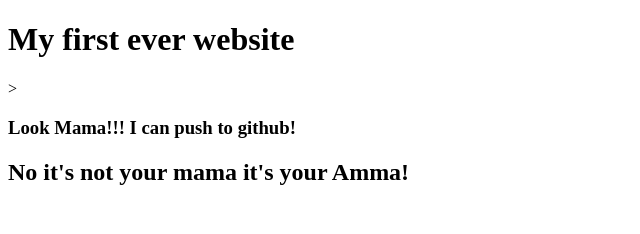
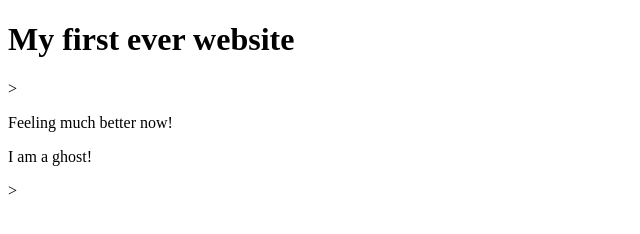
Before and after one commit to IshmamSaeid/My-first-website, a plain HTML site: page index.html in a window 1280 px wide. Shown: the whole page, without its empty margins (0-640 px from the left). Drawn offline with Linux system fonts and the light colour scheme.

Commit message:
ghost hunting

```diff
--- a/index.html
+++ b/index.html
@@ -7,7 +7,7 @@
 </head>
 <body>
     <h1>My first ever website</h1>>
-    <h3>Look Mama!!! I can push to github!</h3>
-    <h2>No it's not your mama it's your Amma!</h2>
+    <p>Feeling much better now!</p>
+    <p>I am a ghost!</p>>
 </body>
 </html>
```
